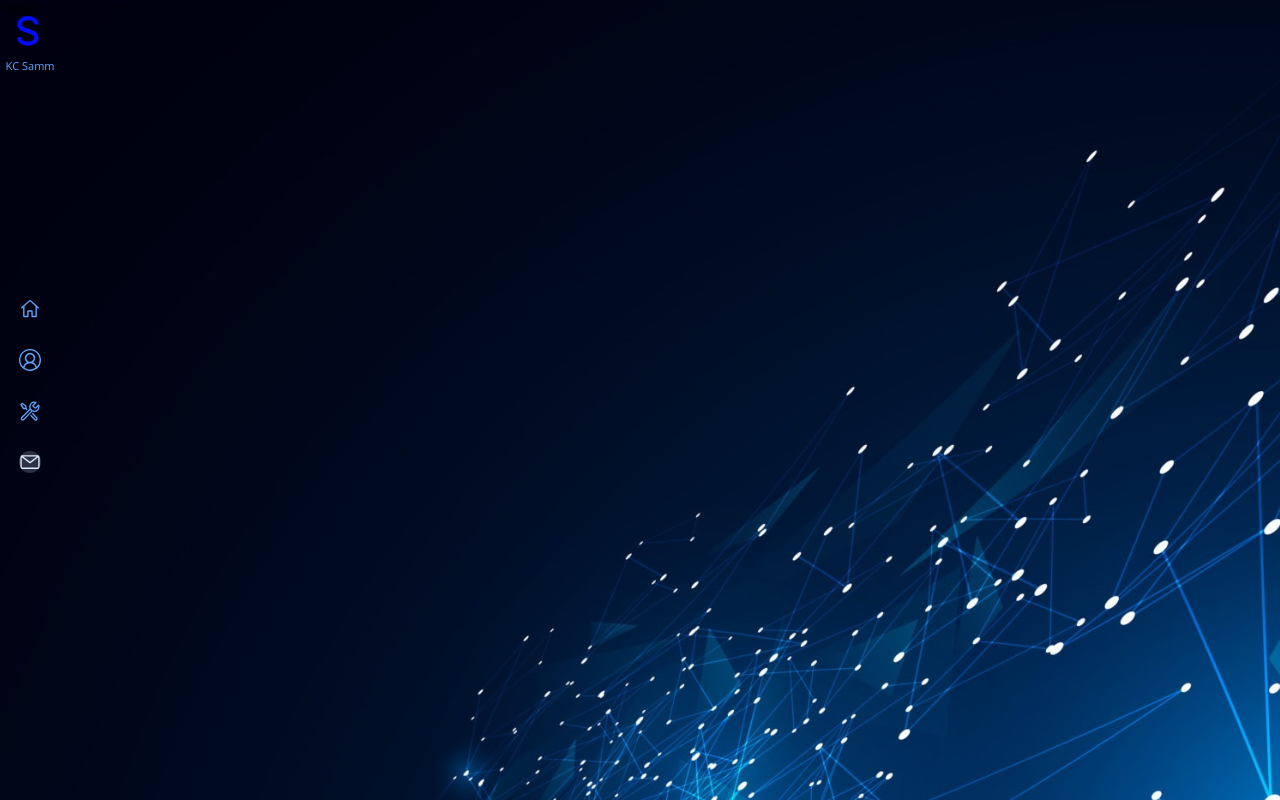
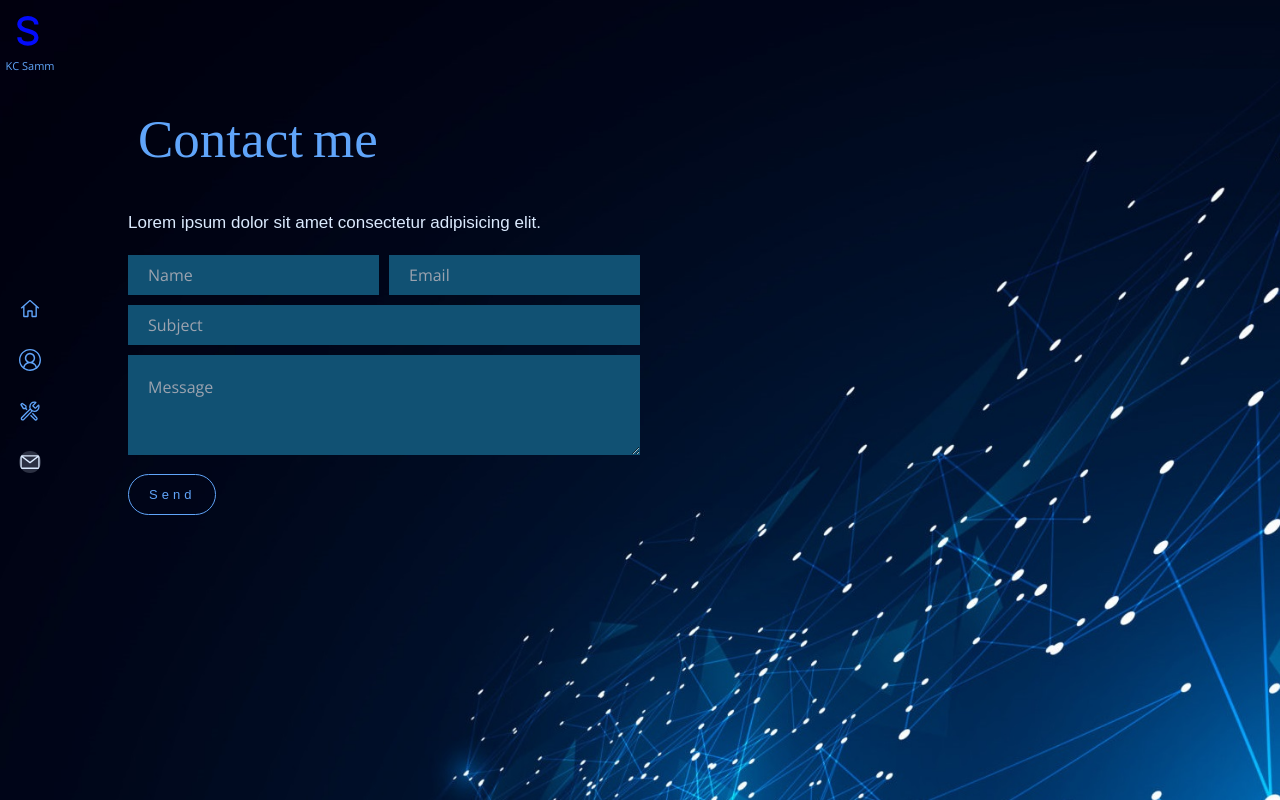
Before and after one commit to KING-SAMM/myPortfolio, a React (Vite) app in the folder frontend_react/: page /contact in a window 1280 px wide. Built offline with nearby package versions, Linux system fonts and the light colour scheme.

Commit message:
Created FlatButton component
Added flat button global utility clas

Created contact form

```diff
--- /dev/null
+++ b/frontend_react/src/components/FlatButton/FlatButton.jsx
@@ -0,0 +1,12 @@
+import './FlatButton.scss';
+import { Link } from 'react-router-dom';
+
+export const FlatButton = ({ text, linkAddr }) => {
+  return (
+    <div>
+        <Link to={ linkAddr } className="flat-button text-[13px] py-2.5 px-5 mt-5 text-blue-400 ">{ text }</Link>
+    </div>
+  )
+}
+
+export default FlatButton;
--- /dev/null
+++ b/frontend_react/src/components/FlatButton/FlatButton.scss
@@ -0,0 +1,21 @@
+.flat-button
+{
+    // display: inline-block;
+    font-weight: 400;
+    letter-spacing: 4px;
+    font-family: sans-serif;
+    text-decoration: none;
+    border: 1px solid rgb(96 165 250);
+    border-radius: 22px;
+    float: left;
+    animation: fadeIn 1s 1.8s backwards;
+    white-space: nowrap;
+
+    &:hover
+    {
+        background: rgb(96 165 250);
+        color: rgb(30 58 138);
+        font-weight: 600;
+    }
+
+}
--- a/frontend_react/src/components/index.js
+++ b/frontend_react/src/components/index.js
@@ -1 +1,3 @@
 export { default as Sidebar } from './Sidebar/Sidebar';
+export { default as AnimatedLetters } from './AnimatedLetters/AnimatedLetters';
+export { default as FlatButton } from './FlatButton/FlatButton';
--- a/frontend_react/src/containers/Contact/Contact.jsx
+++ b/frontend_react/src/containers/Contact/Contact.jsx
@@ -1,8 +1,55 @@
-import React from 'react'
+import './Contact.scss';
+import AnimatedLetters from '../../components/AnimatedLetters/AnimatedLetters';
+import { useEffect, useState } from 'react';
+import { FlatButton } from '../../components';
 
 const Contact = () => {
+  const [ letterClass, setLetterClass ] = useState('text-animate');
+
+  // Animate (rubberBand) the Home page letters on hover
+  useEffect(() =>
+  {
+    // Do this after 4s
+    setTimeout(() =>
+    {
+      setLetterClass('text-animate-hover')
+    }, 3000);
+  }, [])
+
   return (
-    <div>Contact</div>
+    <div className='container contact-page'>
+      <div className="main-text">
+        <h1>
+          <AnimatedLetters
+            letterClass={ letterClass }
+            strArray={[ "C", "o", "n", "t", "a", "c", "t", " ", "m", "e" ]}
+            idx={ 15 } />
+        </h1>
+        <p>
+          Lorem ipsum dolor sit amet consectetur adipisicing elit.
+        </p>
+
+        <div className="contact-form">
+          <form>
+            <ul>
+              <li className="half">
+                <input type="text" name="name" placeholder='Name' required />
+                <input type="email" name="email" placeholder='Email' required />
+              </li>
+              <li>
+                <input type="text" name="subject" placeholder='Subject' id="" required />
+              </li>
+              <li>
+                <textarea name="message" placeholder='Message' required></textarea>
+              </li>
+              <li>
+                <input type="submit" className="flat-button text-[13px] py-2.5 px-5 mt-1" value="Send" />
+              </li>
+            </ul>
+          </form>
+        </div>
+      </div>
+    </div>
   )
 }
 
--- /dev/null
+++ b/frontend_react/src/containers/Contact/Contact.scss
@@ -0,0 +1,107 @@
+.contact-form
+{
+    width: 100%;
+    margin-top: 20px;
+
+    ul
+    {
+        padding: 0;
+        margin: 0;
+
+        li
+        {
+            padding: 0;
+            margin: 0;
+            list-style: none;
+            margin-bottom: 10px;
+            // overflow: hidden;
+            display: block;
+            position: relative;
+            // opacity: 0;
+            animation: fadeInUp 2s 2s;
+            animation-fill-mode: backwards;
+        }
+
+        li.half
+        {
+            display: flex;
+            flex-direction: column;
+
+            input
+            {
+                &:nth-of-type(1)
+                {
+                    margin-bottom: 10px;
+                }
+            }
+        }
+    }
+
+
+
+    input[ type="text" ],
+    input[ type="email" ]
+    {
+        width: 100%;
+        border: 0;
+        background: #115173;
+        height: 40px;
+        font-size: 16px;
+        color: #fff;
+        padding: 0 20px;
+        box-sizing: border-box;
+    }
+
+    textarea
+    {
+        width: 100%;
+        border: 0;
+        background: #115173;
+        height: 50px;
+        font-size: 16px;
+        color: #fff;
+        padding: 20px;
+        min-height: 100px;
+        box-sizing: border-box;
+    }
+
+    .flat-button
+    {
+        animation: fadeIn 1s 3s backwards;
+    }
+}
+
+
+//Medium Screens
+@media (min-width: 768px)
+{
+    .contact-form
+    {
+        ul
+        {
+            li.half
+            {
+                flex-direction: row;
+
+
+                input[ type="name" ]
+                {
+                    margin-right: 10px;
+                }
+
+                input[ type="email" ]
+                {
+                    margin-left: 10px;
+                }
+
+                input
+                {
+                    &:nth-of-type(1)
+                    {
+                        margin-bottom: 0;
+                    }
+                }
+            }
+        }
+    }
+}
--- a/frontend_react/src/containers/Layout/index.scss
+++ b/frontend_react/src/containers/Layout/index.scss
@@ -26,7 +26,8 @@
     animation-delay: 1s;
 }
 
-.about-page
+.about-page,
+.contact-page
 {
     .main-text
     {
@@ -88,11 +89,14 @@
     }
 }
 
+
+
 // About page
 // Main text for medium screens
 @media (min-width: 768px)
 {
-    .about-page
+    .about-page,
+    .contact-page
     {
         .main-text
         {
@@ -106,7 +110,8 @@
 // Main text for large screens
 @media (min-width: 992px)
 {
-    .about-page
+    .about-page,
+    .contact-page
     {
         .main-text
         {
--- a/frontend_react/src/index.css
+++ b/frontend_react/src/index.css
@@ -102,9 +102,35 @@ body {
 }
 
 
+
+
+
 /*---------------------
-  UTILITY CLASSES
+UTILITY CLASSES
 ----------------------*/
+/* flat Button  */
+.flat-button
+{
+    /* display: inline-block; */
+    color: rgb(96 165 250);
+    padding: 10px 20px  ;
+    font-weight: 400;
+    letter-spacing: 4px;
+    font-family: sans-serif;
+    text-decoration: none;
+    border: 1px solid rgb(96 165 250);
+    border-radius: 22px;
+    animation: fadeIn 1s 1.8s backwards;
+    white-space: nowrap;
+}
+.flat-button:hover
+{
+    background: rgb(96 165 250);
+    color: rgb(30 58 138);
+    font-weight: 600;
+}
+
+/* Backgrounds */
 .gradient-bg-home {
   background-color:#0f0e13;
   background-image:
```
Also changed, not shown: frontend_react/src/containers/Home/Home.scss (line endings or trailing spaces).
